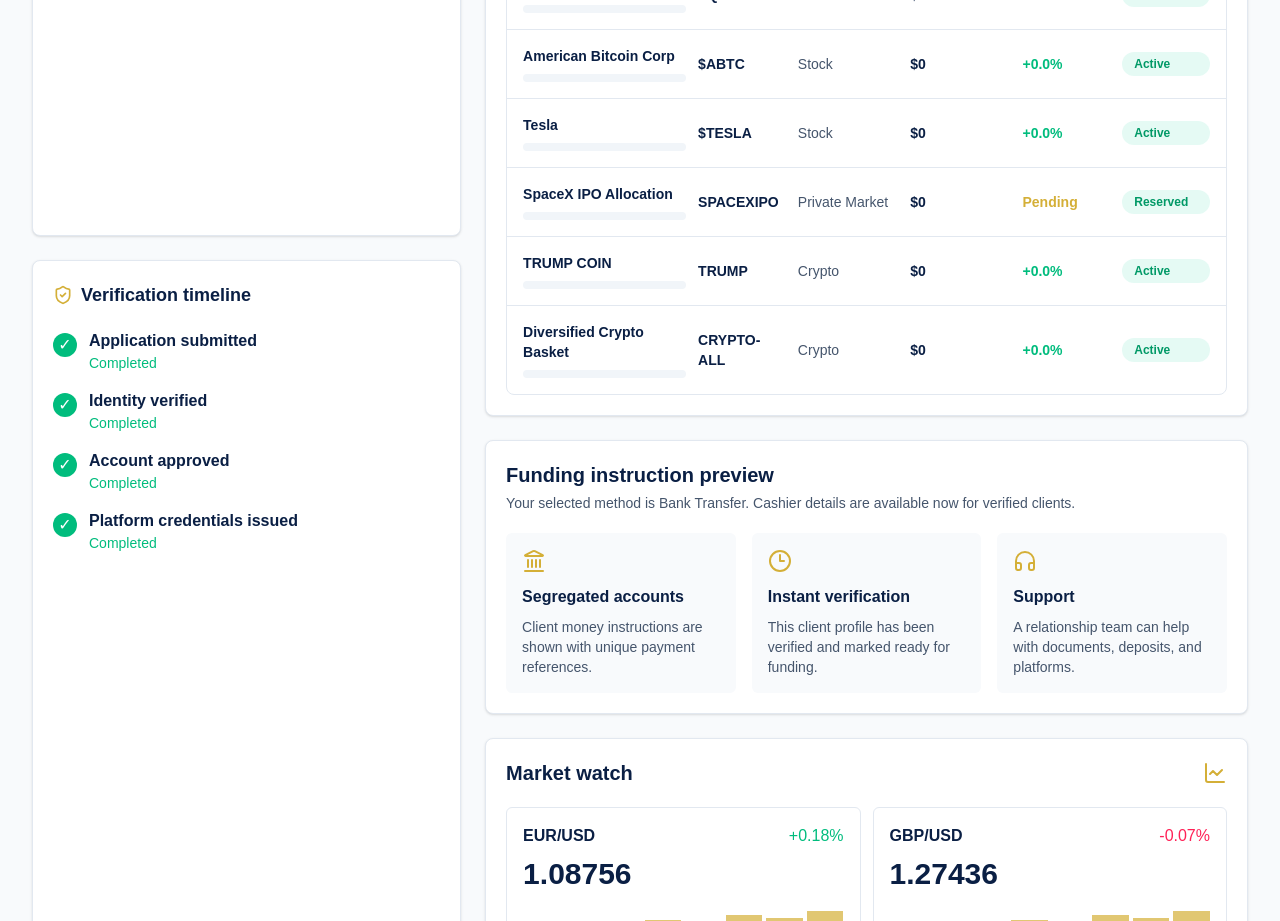
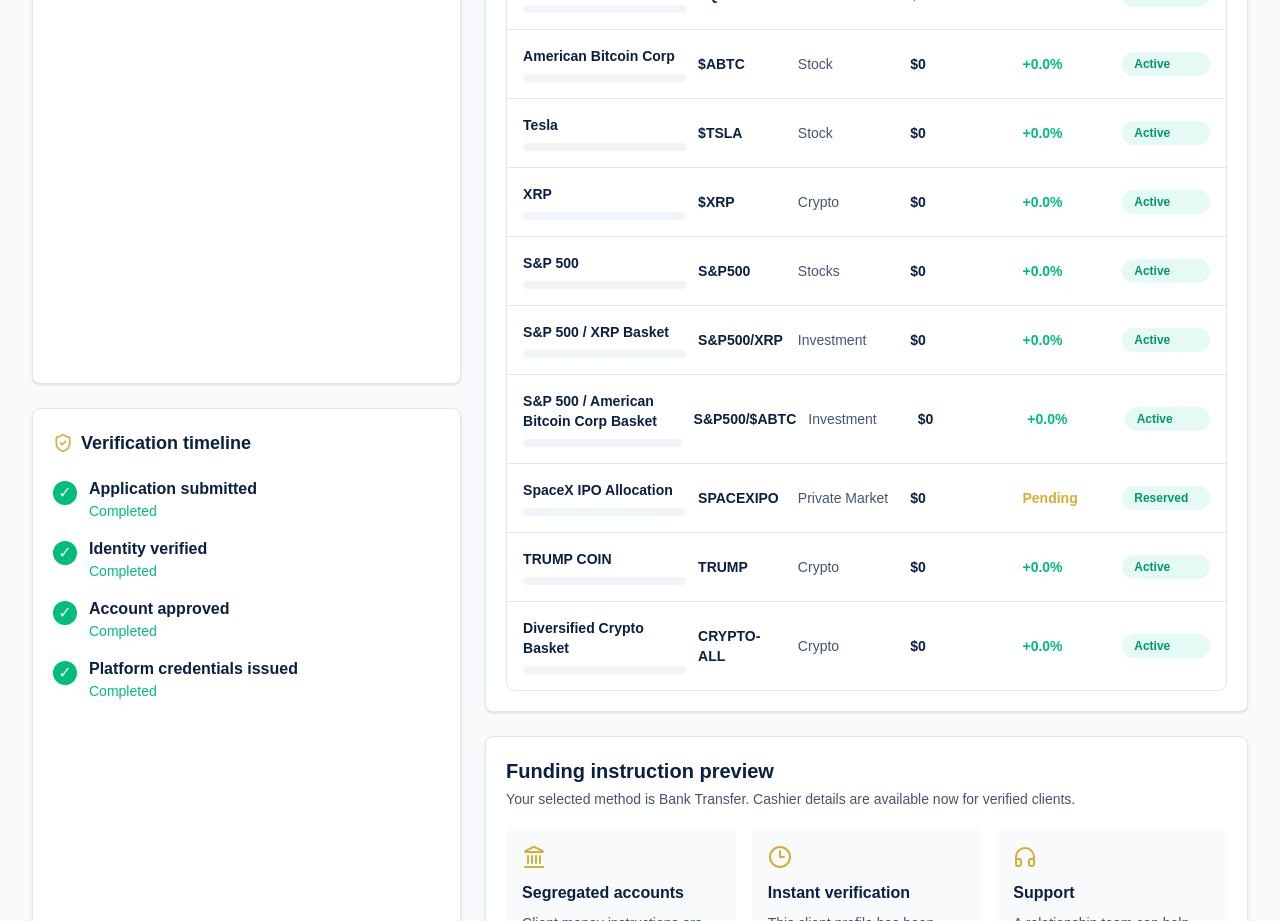
Before and after one commit to bigjosie6-cell/apexmarket, a Next.js app: page /client-portal in a window 1280 px wide. Shown: the part 1060-1981 px from the top of the page. Built offline with nearby package versions, Linux system fonts and the light colour scheme.

Commit message:
Add requested client portfolio assets

```diff
--- a/src/app/client-portal/page.tsx
+++ b/src/app/client-portal/page.tsx
@@ -69,7 +69,11 @@ const defaultHoldings: Holding[] = [
   { name: "Gold Strategy", symbol: "XAU", category: "Investment", value: 0, returnValue: "+0.0%", status: "Active", allocation: 0 },
   { name: "US Equity Basket", symbol: "EQ-US", category: "Stocks", value: 0, returnValue: "+0.0%", status: "Active", allocation: 0 },
   { name: "American Bitcoin Corp", symbol: "$ABTC", category: "Stock", value: 0, returnValue: "+0.0%", status: "Active", allocation: 0 },
-  { name: "Tesla", symbol: "$TESLA", category: "Stock", value: 0, returnValue: "+0.0%", status: "Active", allocation: 0 },
+  { name: "Tesla", symbol: "$TSLA", category: "Stock", value: 0, returnValue: "+0.0%", status: "Active", allocation: 0 },
+  { name: "XRP", symbol: "$XRP", category: "Crypto", value: 0, returnValue: "+0.0%", status: "Active", allocation: 0 },
+  { name: "S&P 500", symbol: "S&P500", category: "Stocks", value: 0, returnValue: "+0.0%", status: "Active", allocation: 0 },
+  { name: "S&P 500 / XRP Basket", symbol: "S&P500/XRP", category: "Investment", value: 0, returnValue: "+0.0%", status: "Active", allocation: 0 },
+  { name: "S&P 500 / American Bitcoin Corp Basket", symbol: "S&P500/$ABTC", category: "Investment", value: 0, returnValue: "+0.0%", status: "Active", allocation: 0 },
   { name: "SpaceX IPO Allocation", symbol: "SPACEXIPO", category: "Private Market", value: 0, returnValue: "Pending", status: "Reserved", allocation: 0 },
   { name: "TRUMP COIN", symbol: "TRUMP", category: "Crypto", value: 0, returnValue: "+0.0%", status: "Active", allocation: 0 },
   { name: "Diversified Crypto Basket", symbol: "CRYPTO-ALL", category: "Crypto", value: 0, returnValue: "+0.0%", status: "Active", allocation: 0 },
--- a/src/lib/portfolio.ts
+++ b/src/lib/portfolio.ts
@@ -22,7 +22,11 @@ const defaultHoldings: Holding[] = [
   { name: "Gold Strategy", symbol: "XAU", category: "Investment", value: 0, returnValue: "+0.0%", status: "Active", allocation: 0 },
   { name: "US Equity Basket", symbol: "EQ-US", category: "Stocks", value: 0, returnValue: "+0.0%", status: "Active", allocation: 0 },
   { name: "American Bitcoin Corp", symbol: "$ABTC", category: "Stock", value: 0, returnValue: "+0.0%", status: "Active", allocation: 0 },
-  { name: "Tesla", symbol: "$TESLA", category: "Stock", value: 0, returnValue: "+0.0%", status: "Active", allocation: 0 },
+  { name: "Tesla", symbol: "$TSLA", category: "Stock", value: 0, returnValue: "+0.0%", status: "Active", allocation: 0 },
+  { name: "XRP", symbol: "$XRP", category: "Crypto", value: 0, returnValue: "+0.0%", status: "Active", allocation: 0 },
+  { name: "S&P 500", symbol: "S&P500", category: "Stocks", value: 0, returnValue: "+0.0%", status: "Active", allocation: 0 },
+  { name: "S&P 500 / XRP Basket", symbol: "S&P500/XRP", category: "Investment", value: 0, returnValue: "+0.0%", status: "Active", allocation: 0 },
+  { name: "S&P 500 / American Bitcoin Corp Basket", symbol: "S&P500/$ABTC", category: "Investment", value: 0, returnValue: "+0.0%", status: "Active", allocation: 0 },
   { name: "SpaceX IPO Allocation", symbol: "SPACEXIPO", category: "Private Market", value: 0, returnValue: "Pending", status: "Reserved", allocation: 0 },
   { name: "TRUMP COIN", symbol: "TRUMP", category: "Crypto", value: 0, returnValue: "+0.0%", status: "Active", allocation: 0 },
   { name: "Diversified Crypto Basket", symbol: "CRYPTO-ALL", category: "Crypto", value: 0, returnValue: "+0.0%", status: "Active", allocation: 0 },
```
